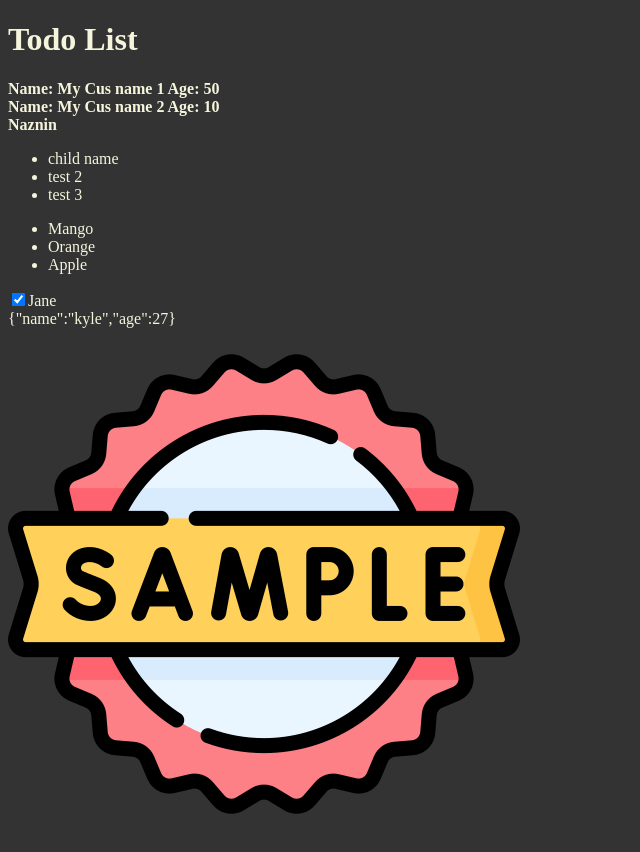
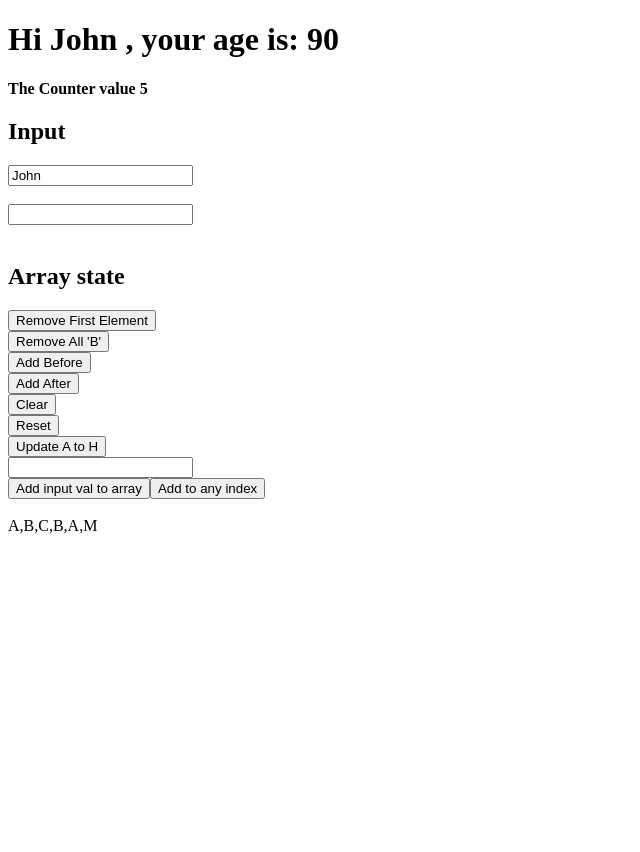
Before and after one commit to eashikanaznin/react_learnings, a React (Vite) app: page / in a window 1280 px wide. Shown: the whole page, without its empty margins (0-640 px from the left). After the commit the page ends 800 px from the top, so only its background shows below. Built offline with nearby package versions, Linux system fonts and the light colour scheme.

Commit message:
Practice codes

```diff
--- a/src/App.jsx
+++ b/src/App.jsx
@@ -1,79 +1,154 @@
-import React from "react"
-import { TodoList } from "./TodoList"
-import { TodoListClass } from "./TodoListClass"
-import { Name } from "./Name"
-import { TodoChecklist } from "./TodoChecklist"
-import "./style.css";
-import user from "./user.json";
-import img from "./sample.png";
+import { useState } from "react";
+import { MyCounter } from "./MyCounter";
+import { MyCounterClass } from "./MyCounterClass";
 
+const INITIAL_VAL = ["A", "B", "C", "B", "A", "M"];
+function expensiveFunction() {
+  return "slow getter";
+}
+
+function incrementCounter() {}
 
 function App() {
+  // Hooks should be used at the top of the file
+  // const values = useState()
+  // const name = values[0] // current value of the state
+  // const setName = values[1] // Fn that allows us to set values
 
-  // // JXS is XML version of JS
-  // // camelcased except data ans aria attr
-  // // wrapped by {} is JS code
+  // Common way to write
+  //  const [ name, setName ] = useState("Eashika")
 
+  // slow getter example, instead of this use inline function
+  // renders everything everytime
+  // const [name, setName ] = useState(expensiveFunction())
+  // this wont render the whole thing again
+  // const [name, setName ] = useState(() => {
+  //   return 'John'
+  // })
+  const [name, setName] = useState("John");
+  const [age, setAge] = useState(90);
+  const [val, setVal] = useState("");
+  {
+    /* Array State */
+  }
+  const [array, setArray] = useState(INITIAL_VAL);
 
-  // // return array / string
-  // // return [1,2,3]
+  function removeFirstElement() {
+    setArray((currentArray) => {
+      return currentArray.slice(1);
+    });
+  }
+  function removeSpecificElement(letter) {
+    setArray((currentArray) => {
+      return currentArray.filter((element) => element !== letter);
+    });
+  }
+  function addElementBefore(letter) {
+    setArray((currentArray) => {
+      return [letter, ...currentArray];
+    });
+  }
+  function addElementAfter(letter) {
+    setArray((currentArray) => {
+      return [...currentArray, letter];
+    });
+  }
+  function clear() {
+    setArray([]);
+  }
+  function reset() {
+    setArray([INITIAL_VAL]);
+  }
+  function updateAtoH() {
+    setArray((currentArray) => {
+      return currentArray.map((element) => {
+        if (element === "A") return "H";
+        if (element === "M") return "K";
+        return element;
+      });
+    });
+  }
+  function addAnyIndex(index, letter) {
+    setArray(
+      currentArray => {
+        return [...currentArray.slice(0,index), letter, ...currentArray.slice(index)]
+      }
+    );
+  }
 
-  // const myCustomlbl = <label htmlFor="inputId">TEST</label>
-  // return  (
-  // // <h1 id="5" className="pink" style={{backgroundColor: "blue"}}>
-  // //  {2+2}
-  // // </h1>
-
-  // // Practice task
-  // <div className="large" id="largeDiv">
-  //   {myCustomlbl}
-  //   <input id="inputId" type="number" defaultValue="3" />
-  // </div>
-
-  // )
-
-  // return React.createElement("h1", {'id': "5"}, "Hello World")
-
+  function changeName() {
+    setName("Sally");
+    setAge(age + 1);
+  }
 
   return (
+    // changes the name onclick H1
+    // dont pass the function
     <div>
-      {/* <h1>Todo List</h1> */}
-      <h1>Todo List</h1>
+      <h1 onClick={changeName}>
+        Hi {name} , your age is: {age}
+      </h1>
 
-      <Name name="My Cus name 1" age={50} isAdult={true} />
-      <Name name="My Cus name 2" isAdult={false} />
+      {/* COUNTER COMPONENT PRACTICE TEST */}
+      <MyCounter />
 
-      <AnotherName/>
+      {/* COUNTER COMPONENT CLASS PRACTICE TEST */}
+      {/* <MyCounterClass/> */}
 
-      <TodoList>
-        <span>child name</span>
-      </TodoList>
+      {/* Input */}
+      <div>
+        <h2>Input</h2>
+        {/* controlled */}
+        <input
+          type="text"
+          value={name}
+          onChange={(e) => setName(e.target.value)}
+        />
+        <br />
+        <br />
 
-      <TodoListClass fruitTitle = "Mango">
-        <li>Apple</li>
-      </TodoListClass>
+        {/* controlled by the browser */}
+        <input type="text" defaultDalue={name} />
+        <br />
+        <br />
 
-      {/* checkbox example */}
-      <TodoChecklist isComplete="true">
-        Jane
-      </TodoChecklist>
-
-      {/*  Rendering json */}
-      <div>{JSON.stringify(user)}</div>
-
-      {/*  Rendering image */}
-      <div><img src={img}/></div>
-
+        {/* Array State */}
+        <h2>Array state</h2>
+        <button onClick={removeFirstElement}> Remove First Element </button>
+        <br />
+        <button onClick={() => removeSpecificElement("B")}>
+          {" "}
+          Remove All 'B'{" "}
+        </button>
+        <br />
+        <button onClick={() => addElementBefore("O")}> Add Before </button>
+        <br />
+        <button onClick={() => addElementAfter("Z")}> Add After </button>
+        <br />
+        <button onClick={clear}> Clear </button>
+        <br />
+        <button onClick={reset}> Reset </button>
+        <br />
+        <button onClick={updateAtoH}> Update A to H </button>
+        <br />
+        <input
+          type="text"
+          value={val}
+          onChange={(el) => setVal(el.target.value)}
+        />
+        <br />
+        <button onClick={() => addElementBefore(val)}>
+          Add input val to array
+        </button>
+        <button onClick={() => addAnyIndex(2, "P")}>
+          Add to any index
+        </button>
+        <br />
+        <br />
+        <div>{array.join(",")}</div>
+      </div>
     </div>
-
-  )
-
+  );
 }
 
-// Keeping component in the same file
-class AnotherName extends React.Component {
-  render(){
-    return <b> Naznin</b>
-  }
-}
-export default App
+export default App;
--- /dev/null
+++ b/src/MyCounter.jsx
@@ -0,0 +1,15 @@
+import { useState } from "react";
+
+export function MyCounter() {
+
+  const [counter, setCounter] = useState(5);
+
+  function changeCounter() {
+    setCounter(counter + 1);
+  }
+
+
+  return (
+  <b onClick={changeCounter} >The Counter value {counter}</b>
+  )
+}
--- /dev/null
+++ b/src/MyCounterClass.jsx
@@ -0,0 +1,22 @@
+import React from "react";
+
+export class MyCounterClass extends React.Component {
+  // constructors(props) {
+  //   super(props);
+  //   this.state = {
+  //     counter: 0,
+  //   };
+  // }
+
+  render() {
+    // const handleClick = () => {
+    //   this.setState((currentState) => {
+    //     return { counter: currentState.counter + 1 };
+    //   });
+    // };
+    return (
+      "ww"
+      // <h2 onClick={handleClick}>The Counter value {this.state.counter}</h2>
+    );
+  }
+}
--- a/src/main.jsx
+++ b/src/main.jsx
@@ -3,7 +3,7 @@ import ReactDOM from "react-dom/client";
 import App from "./App.jsx";
 
 ReactDOM.createRoot(document.getElementById("root")).render(
-  <React.StrictMode>
     <App />
-  </React.StrictMode>
 );
+
+// removed strict mode from this file
```
